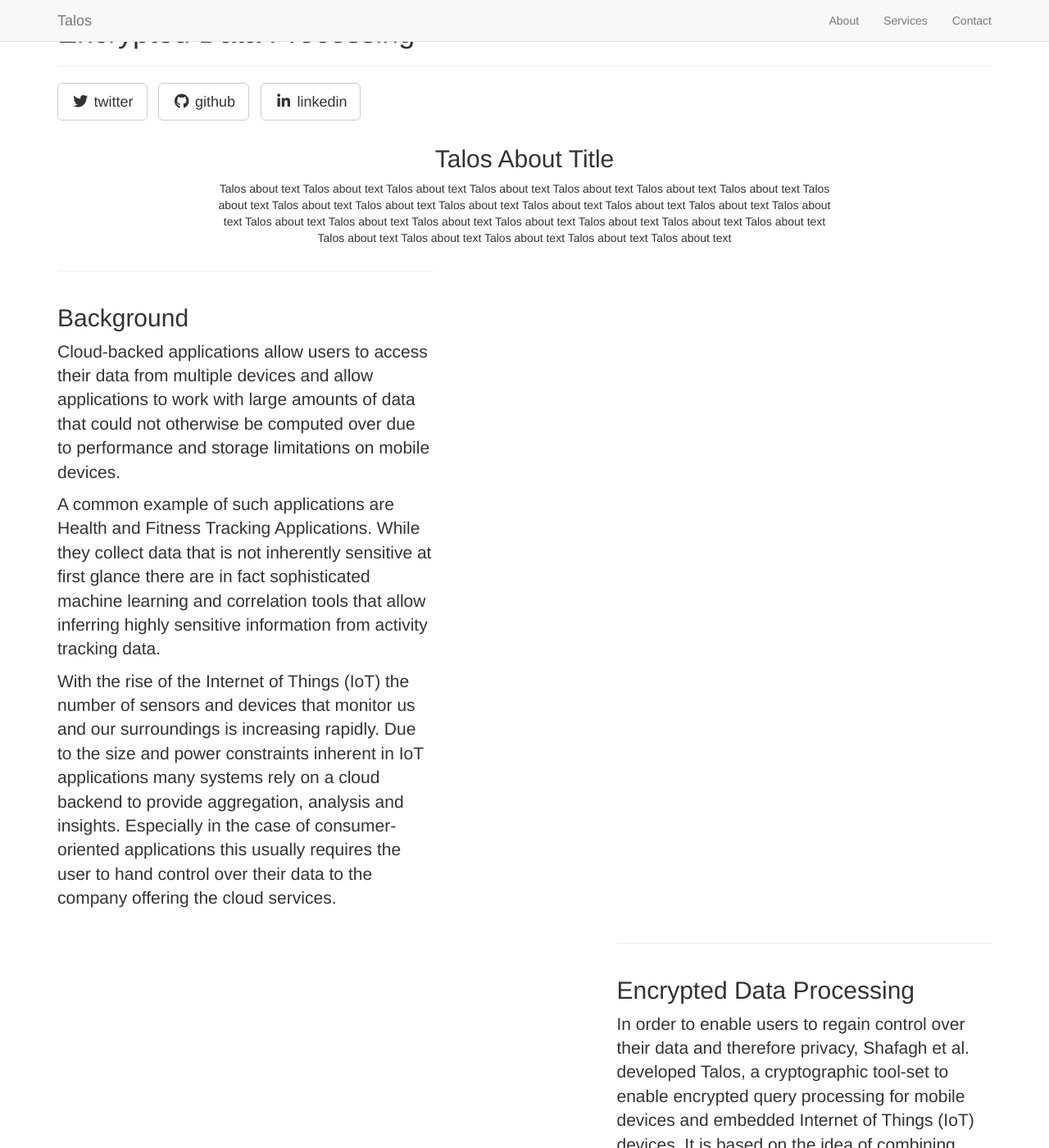
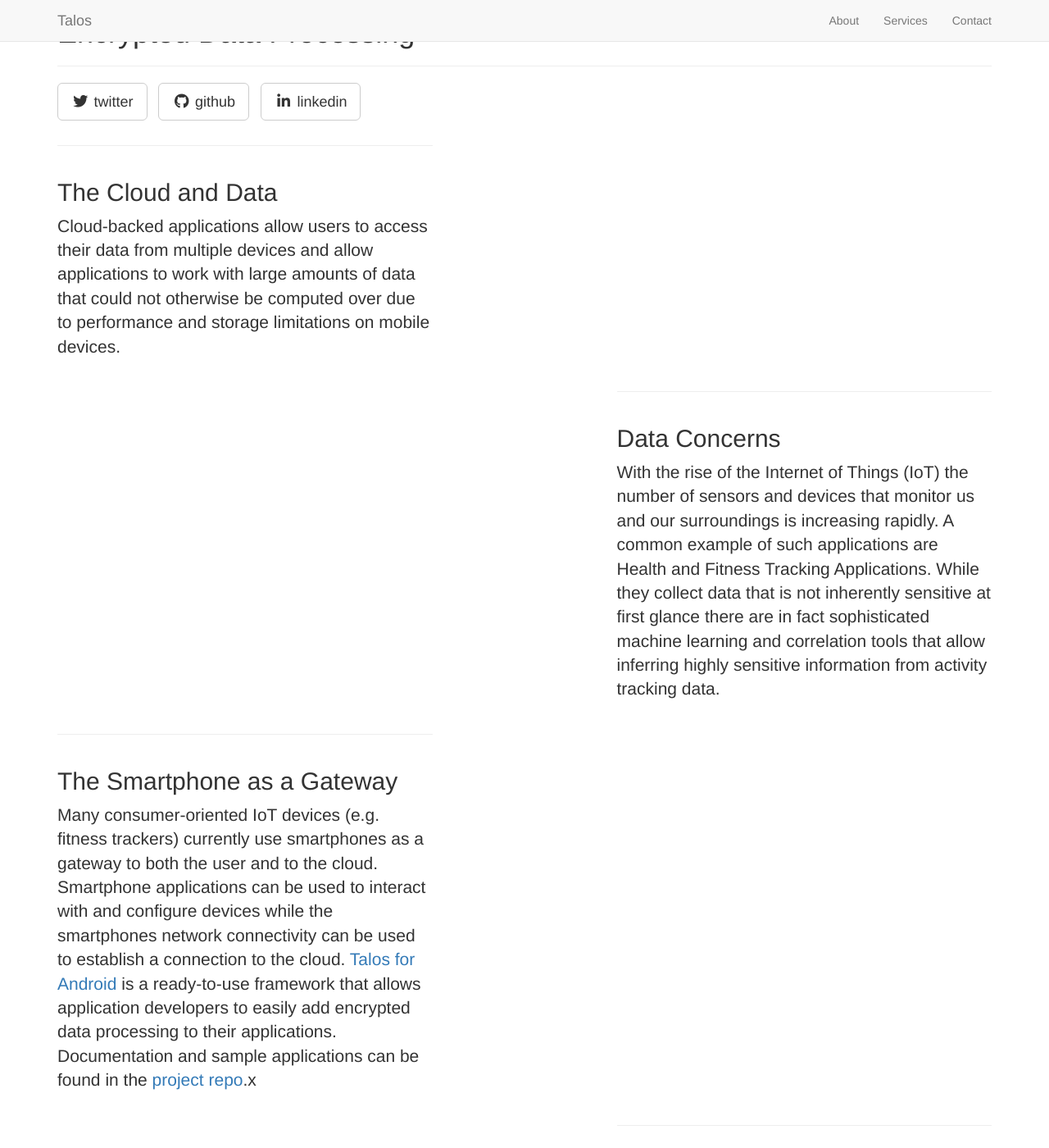
Before and after one commit to Talos-crypto/talos-crypto, a Jekyll site: the page built from main/_posts/1000-01-05-enc_data_processing.markdown, in a window 1280 px wide and 1400 px high. Shown: the whole window at 82% size. Built offline with Jekyll 4.4.1, drawn with Linux system fonts in a browser that asks for light colours; nearby versions of some CDN libraries; library files that are not in the unit come from our copies; some of the changed text lies outside the part shown.

Commit message:
layout changes

```diff
--- a/_includes/about.html
+++ /dev/null
@@ -1,13 +0,0 @@
-    <!-- About Section -->
-    <section id="about" class="container content-section text-center">
-        <div class="row">
-            <div class="col-lg-8 col-lg-offset-2">
-              {% for post in site.posts %}
-                {% if post.categories contains 'about' %}
-                  <h2 class="about-heading">{{ post.title }}</h2>
-                  <div class="about-content">{{ post.content }}</div>
-                {% endif %}
-              {% endfor %}
-              </div>
-        </div>
-    </section>
--- a/_layouts/default.html
+++ b/_layouts/default.html
@@ -4,7 +4,6 @@
 
 	<body>
 		{% include header.html %}
-		{% include about.html %}
 		{% include page_content.html %}
 		{% include contact.html %}
 		{% include footer.html %}
--- a/main/_posts/0000-01-01-about.markdown
+++ /dev/null
@@ -1,8 +0,0 @@
----
-layout: default
-category: about
-title: Talos About Title
-description:
----
-
-Talos about text Talos about text Talos about text Talos about text Talos about text Talos about text Talos about text Talos about text Talos about text Talos about text Talos about text Talos about text Talos about text Talos about text Talos about text Talos about text Talos about text Talos about text Talos about text Talos about text Talos about text Talos about text Talos about text Talos about text Talos about text Talos about text Talos about text
--- /dev/null
+++ b/main/_posts/1000-01-01-privacy.markdown
@@ -0,0 +1,10 @@
+---
+layout: default
+img: 400x250.gif
+title: The Cloud and Data
+description: |
+---
+
+Cloud-backed applications allow users to access their data from multiple devices and allow applications to
+work with large amounts of data that could not otherwise be computed over due to
+performance and storage limitations on mobile devices.
--- /dev/null
+++ b/main/_posts/1000-01-02-data.markdown
@@ -0,0 +1,9 @@
+---
+layout: default
+img:  400x250.gif
+title: Data Concerns
+description: |
+---
+With the rise of the Internet of Things (IoT) the number of sensors and devices that monitor us and our surroundings is increasing rapidly.
+A common example of such applications are Health and Fitness Tracking Applications.
+While they collect data that is not inherently sensitive at first glance there are in fact sophisticated machine learning and correlation tools that allow inferring highly sensitive information from activity tracking data.
--- a/main/_posts/1000-01-03-smartphone_as_gateway.markdown
+++ b/main/_posts/1000-01-03-smartphone_as_gateway.markdown
@@ -1,6 +1,6 @@
 ---
 layout: default
-img: phones.png
+img: gateway.png
 title: The Smartphone as a Gateway
 description: |
 ---
```
Also changed, not shown: main/_posts/1000-01-01-background.markdown (deleted, +0 -14 lines), img/400x250.gif (added), img/gateway.png (added), img/ipad.png (deleted), img/phones.png (deleted), img/screenshot.png (deleted), main/_posts/1000-01-05-enc_data_processing.markdown (renamed from main/_posts/1000-01-02-enc_data_processing.markdown).
